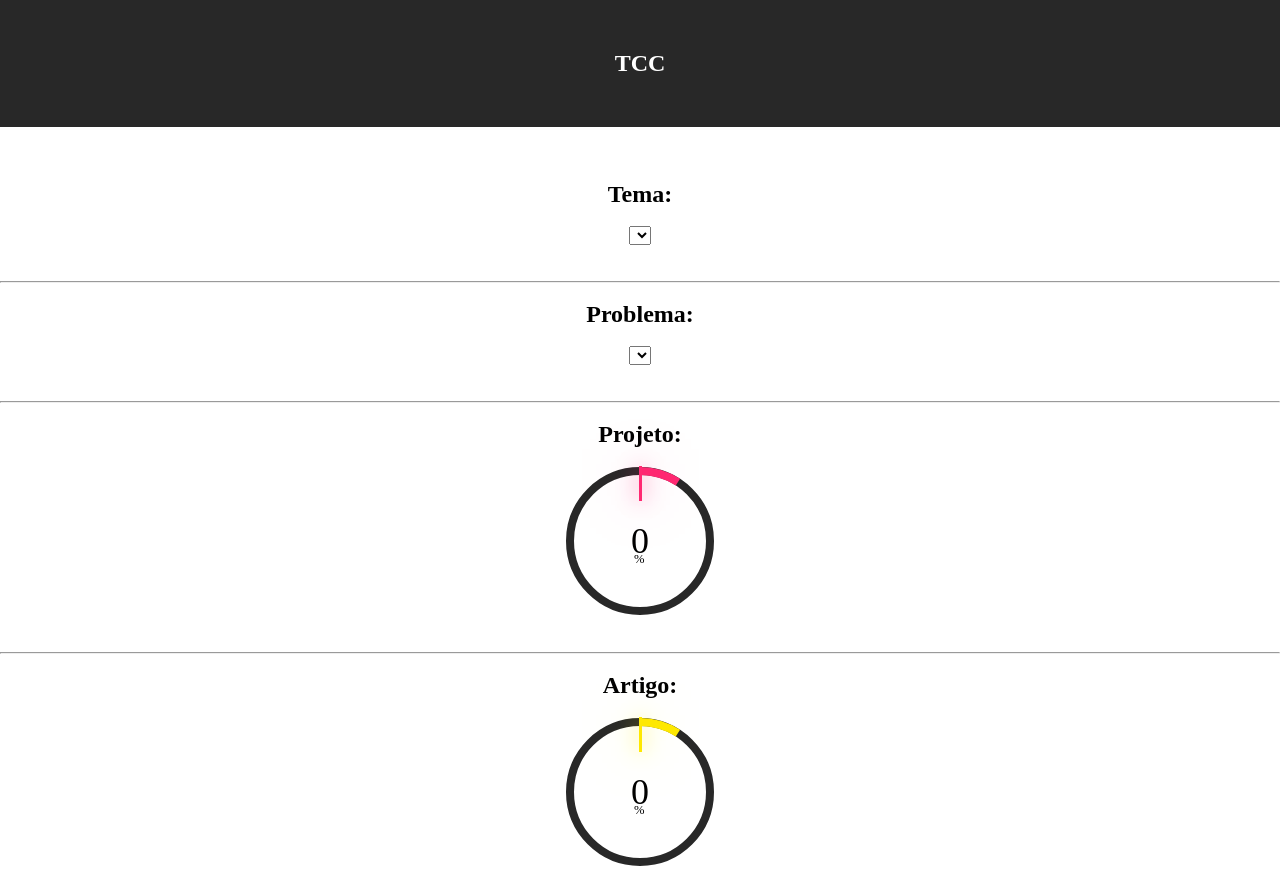
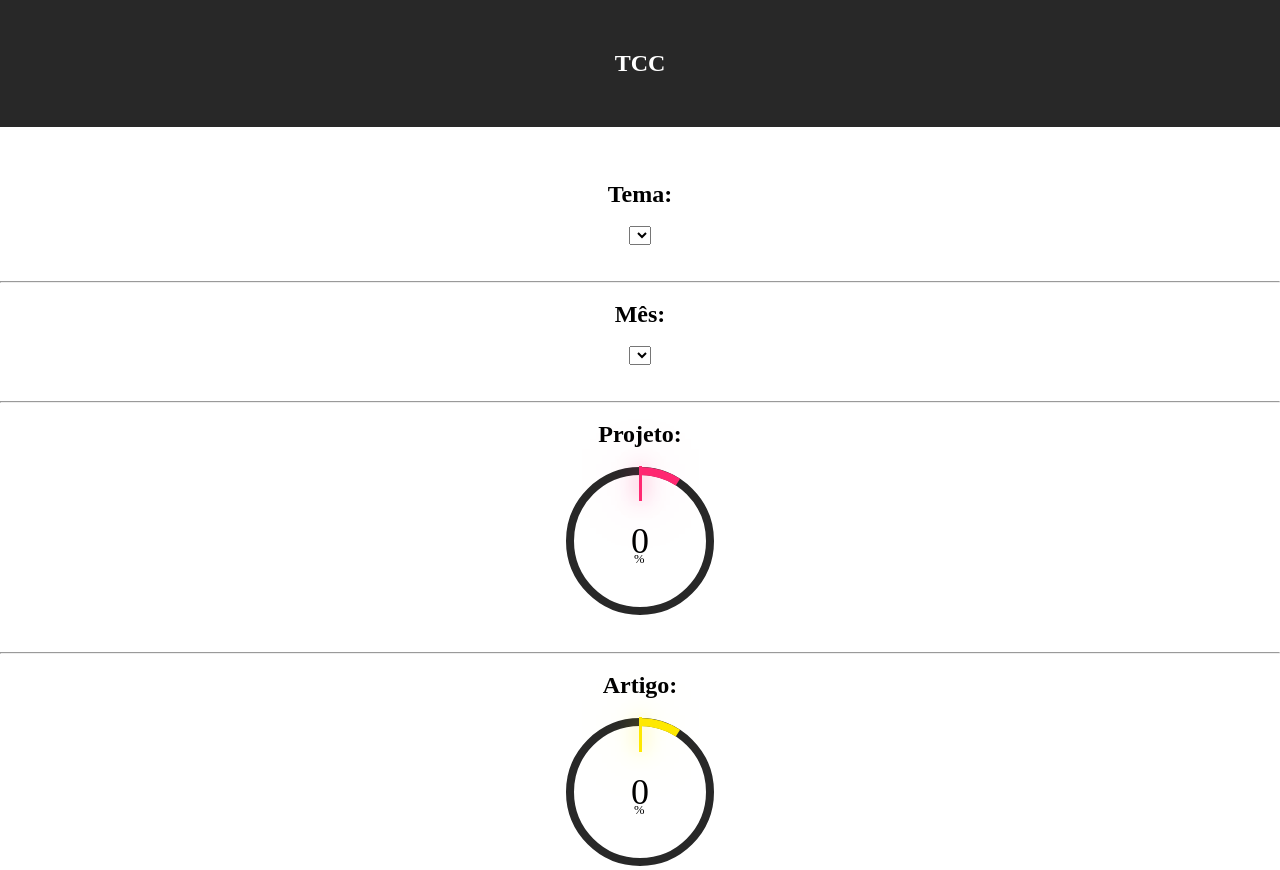
Before and after one commit to Roberto-Dantas/TCC, a plain HTML site: page index.html in a window 1280 px wide. Shown: the top 870 px of the page. Drawn offline with nearby package versions, Linux system fonts and the light colour scheme; no server answers.

Commit message:
Update index.html

```diff
--- a/index.html
+++ b/index.html
@@ -29,7 +29,7 @@
         <hr>
         <br>
 
-        <h2>Problema:</h2>
+        <h2>Mês:</h2>
         <br>
         <div>
             <select id="problema">
```
